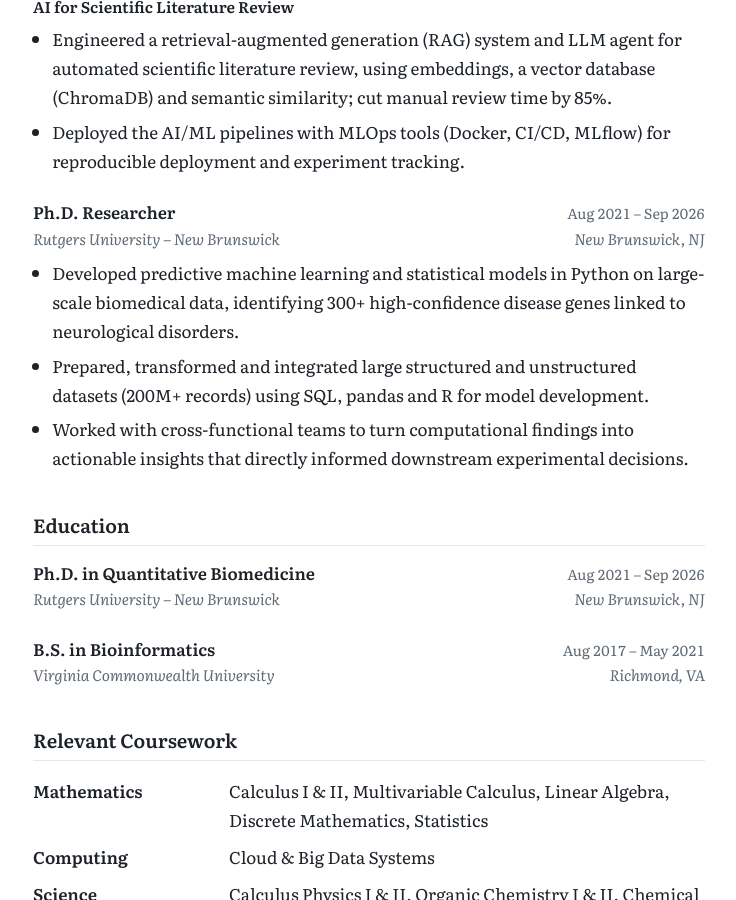
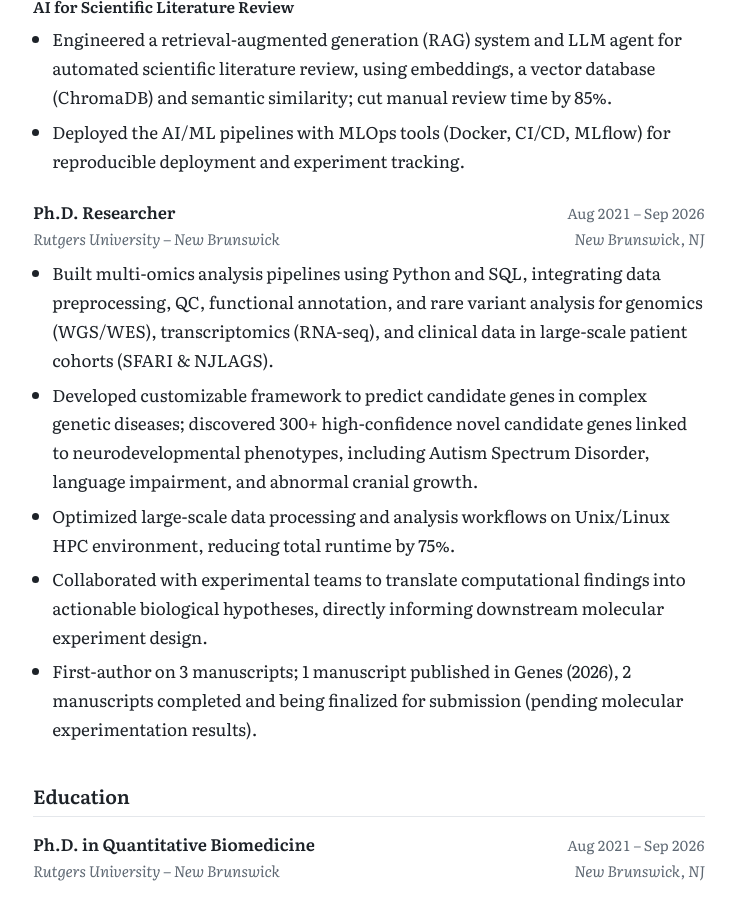
Before and after one commit to mklodi1/mklodi1.github.io, a Jekyll site: the page built from cv/index.html, in a window 1280 px wide and 900 px high, scrolled down 1033 px. Shown: the whole window, without its empty margins (271-1007 px from the left). Built offline with Jekyll 4.4.1, drawn with Linux system fonts in a browser that asks for light colours.

Commit message:
Replace Ph.D. Researcher bullets with ones from CV
Co-Authored-By: Claude Opus 5.5 <noreply@anthropic.com>
Claude-Session: https://claude.ai/code/session_018B7yRm4wV88UDqtVSP6gVK

```diff
--- a/_data/cv.yml
+++ b/_data/cv.yml
@@ -28,9 +28,11 @@ experience:
     place: "New Brunswick, NJ"
     when: "Aug 2021 – Sep 2026"
     points:
-      - "Developed predictive machine learning and statistical models in Python on large-scale biomedical data, identifying 300+ high-confidence disease genes linked to neurological disorders."
-      - "Prepared, transformed and integrated large structured and unstructured datasets (200M+ records) using SQL, pandas and R for model development."
-      - "Worked with cross-functional teams to turn computational findings into actionable insights that directly informed downstream experimental decisions."
+      - "Built multi-omics analysis pipelines using Python and SQL, integrating data preprocessing, QC, functional annotation, and rare variant analysis for genomics (WGS/WES), transcriptomics (RNA-seq), and clinical data in large-scale patient cohorts (SFARI & NJLAGS)."
+      - "Developed customizable framework to predict candidate genes in complex genetic diseases; discovered 300+ high-confidence novel candidate genes linked to neurodevelopmental phenotypes, including Autism Spectrum Disorder, language impairment, and abnormal cranial growth."
+      - "Optimized large-scale data processing and analysis workflows on Unix/Linux HPC environment, reducing total runtime by 75%."
+      - "Collaborated with experimental teams to translate computational findings into actionable biological hypotheses, directly informing downstream molecular experiment design."
+      - "First-author on 3 manuscripts; 1 manuscript published in Genes (2026), 2 manuscripts completed and being finalized for submission (pending molecular experimentation results)."
 
 education:
   - degree: "Ph.D. in Quantitative Biomedicine"
```
